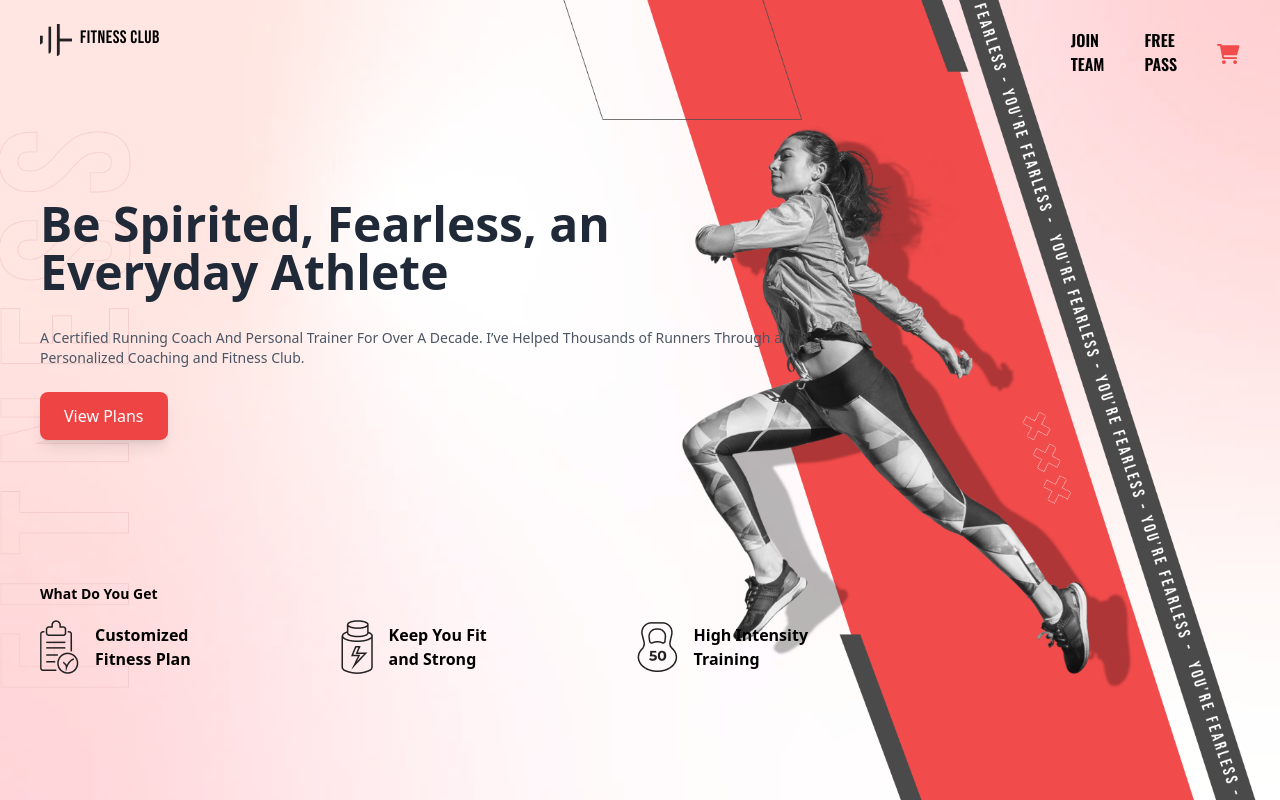
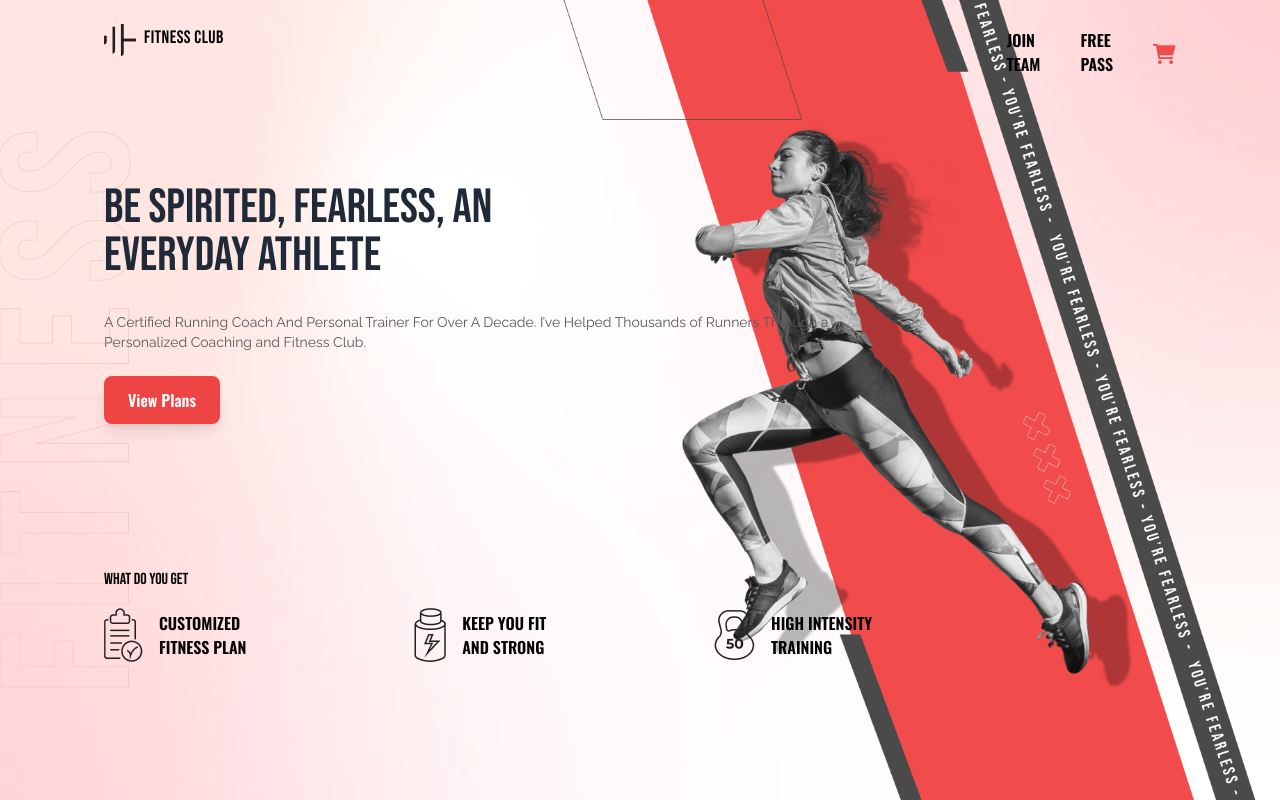
Before and after one commit to aliaaosama97/my-custom-project, a Next.js app: page / in a window 1280 px wide. Built offline with nearby package versions, Linux system fonts and the light colour scheme.

Commit message:
done with fonts

```diff
--- a/app/components/footer/Footer.jsx
+++ b/app/components/footer/Footer.jsx
@@ -2,12 +2,25 @@ import React from 'react'
 import footer1 from '../../assets/footer1.png'
 import footer2 from '../../assets/footer2.png'
 import footer3 from '../../assets/footer3.png'
+import {Bebas_Neue, Oswald, Raleway} from 'next/font/google'
 
+const bebas = Bebas_Neue({
+  weight: '400', // Optional, choose weight
+  subsets: ['latin'], // Optional, choose subset
+});
+const oswald = Oswald({
+  weight: '600', // Optional, choose weight
+  subsets: ['latin'], // Optional, choose subset
+});
+const raleway = Raleway({
+  weight: '400', // Optional, choose weight
+  subsets: ['latin'], // Optional, choose subset
+});
 
 export default function Footer() {
   return (
     <footer className="font-bold text-black mt-36">
-        <h3 className='mb-4 text-sm '>What Do You Get</h3>
+        <h3 className={`${bebas.className} mb-4 font-extrabold`}>What Do You Get</h3>
         <div className="flex justify-between">
           <div className="flex items-center gap-4 ">
             {/* Image */}
@@ -16,7 +29,7 @@ export default function Footer() {
             alt="logo"
             className="relative z-10"
           />
-            <p>Customized <br/>Fitness Plan</p>
+            <p className={`${oswald.className} uppercase`}>Customized <br/>Fitness Plan</p>
           </div>
           <div className="flex items-center gap-4">
              {/* Image */}
@@ -25,7 +38,7 @@ export default function Footer() {
             alt="logo"
             className="relative z-10"
           />
-            <p>Keep You Fit <br/>and Strong</p>
+            <p className={`${oswald.className} uppercase`}>Keep You Fit <br/>and Strong</p>
           </div>
           <div className="flex items-center gap-4">
              {/* Image */}
@@ -34,7 +47,7 @@ export default function Footer() {
             alt="logo"
             className="relative z-10"
           />
-            <p>High Intensity<br/>Training</p>
+            <p className={`${oswald.className} uppercase`}>High Intensity<br/>Training</p>
           </div>
         </div>
       </footer>
--- a/app/components/mainPage/MainPage.jsx
+++ b/app/components/mainPage/MainPage.jsx
@@ -1,22 +1,36 @@
 import React from 'react'
 import Footer from '../footer/Footer'
+import {Bebas_Neue, Oswald, Raleway} from 'next/font/google'
+
+const bebas = Bebas_Neue({
+  weight: '400', // Optional, choose weight
+  subsets: ['latin'], // Optional, choose subset
+});
+const oswald = Oswald({
+  weight: '600', // Optional, choose weight
+  subsets: ['latin'], // Optional, choose subset
+});
+const raleway = Raleway({
+  weight: '400', // Optional, choose weight
+  subsets: ['latin'], // Optional, choose subset
+});
 
 
 export default function MainPage() {
   return (
-    <main className="flex justify-between items-center px-10 mt-24">
+    <main className="flex justify-between items-center px-10 mt-20">
         {/* Left Section */}
         <div className="max-w-screen-md">
-        <h1 className="text-4xl lg:text-5xl font-bold text-gray-800 mb-8">
+        <h1 className={`${bebas.className} text-6xl lg:text-5xl font-extrabold text-gray-800 mb-8`}>
             Be Spirited, Fearless, an <br />
             Everyday Athlete
           </h1>
-          <p className="text-gray-600 mb-6 text-sm">
+          <p className={`${raleway.className} text-[#595959] mb-6 text-sm`}>
             A Certified Running Coach And Personal Trainer For Over A Decade. I’ve Helped
             Thousands of Runners Through a Personalized Coaching and Fitness Club.
           </p>
            {/* Button */}
-           <button className="bg-red-500 text-white px-6 py-3 rounded-lg shadow-lg hover:bg-red-600">
+           <button className= {`${oswald.className} bg-red-500 text-white px-6 py-3 rounded-lg shadow-lg hover:bg-red-600`}>
             View Plans
           </button>
 
--- a/app/page.jsx
+++ b/app/page.jsx
@@ -9,11 +9,14 @@ export default function Home() {
   return (
     <div className="h-screen bg-cover bg-center"
     style={{ backgroundImage: `url(${BG.src})` }}>
-      {/* Header */}
-      <Header/>
-      {/* Main Content */}
-      <MainPage/>
-
+        <div className="pl-16 pr-16">
+          {/* Header */}
+          <Header/>
+        </div>
+        <div className="pl-16">
+          {/* Main Content */}
+          <MainPage/>
+      </div>
     </div>
 
   );
```
